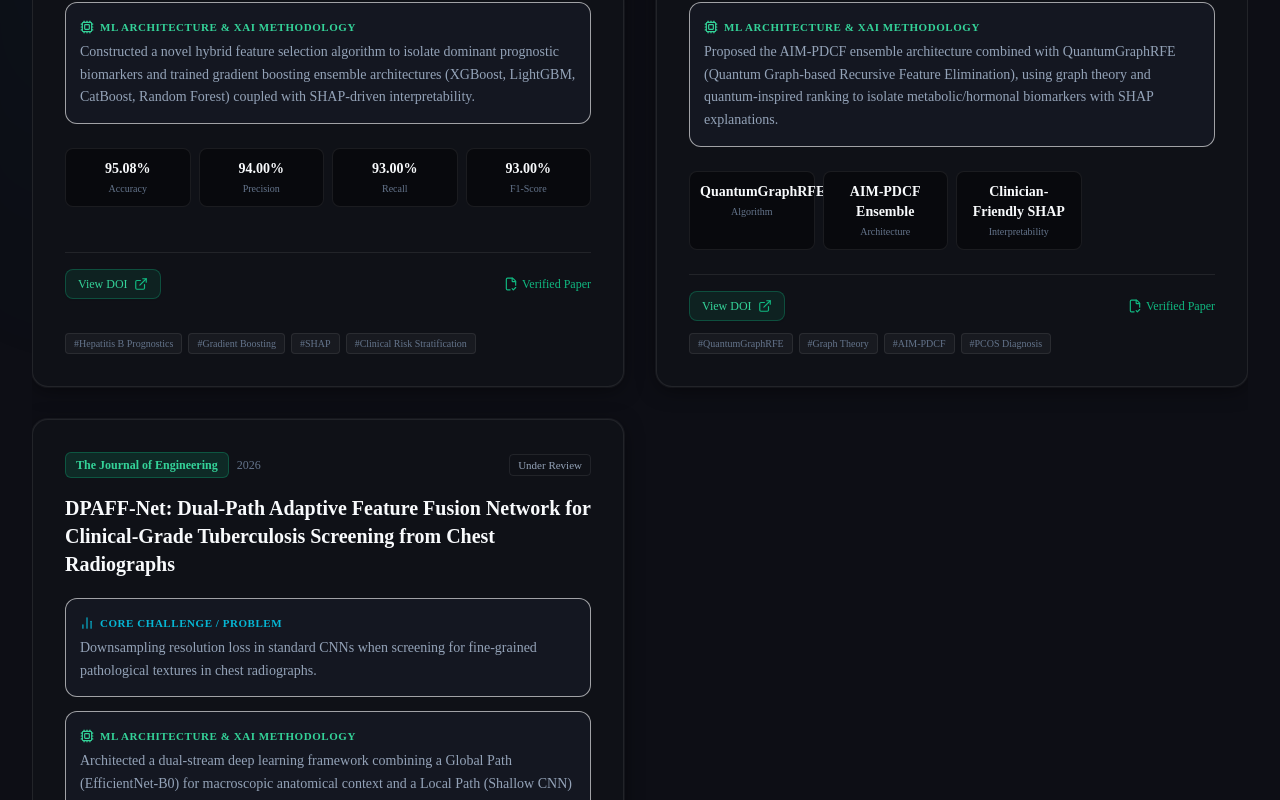
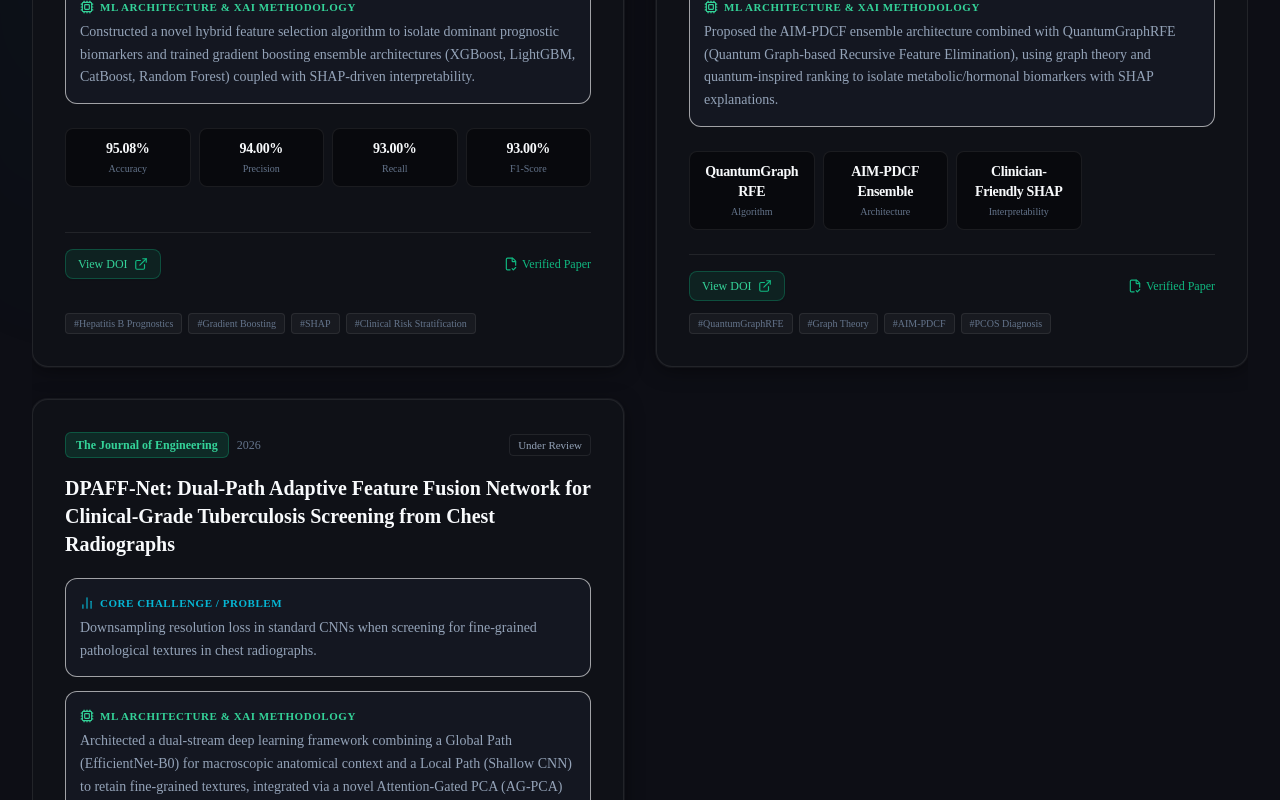
Before and after one commit to inamulhaqueinam5/inamul-haque-inam-portfolio, a Next.js app: page / in a window 1280 px wide. Shown: the part 3040-3840 px from the top of the page. Built offline with nearby package versions, Linux system fonts and the light colour scheme.

Commit message:
fix(research): wrap QuantumGraph RFE metric label to prevent container overflow

```diff
--- a/src/components/ResearchSection.tsx
+++ b/src/components/ResearchSection.tsx
@@ -95,7 +95,7 @@ export const ResearchSection: React.FC = () => {
                       key={idx}
                       className="p-2.5 rounded-lg bg-[#08090D] border border-surface-border text-center"
                     >
-                      <div className="text-xs sm:text-sm font-bold font-mono text-ink-primary text-brand-emerald">
+                      <div className="text-xs sm:text-sm font-bold font-mono text-ink-primary text-brand-emerald tracking-tight">
                         {m.value}
                       </div>
                       <div className="text-[10px] text-ink-tertiary mt-0.5 truncate">
--- a/src/data/portfolioData.ts
+++ b/src/data/portfolioData.ts
@@ -97,7 +97,7 @@ export const publications: Publication[] = [
     problem: "High-fidelity Polycystic Ovary Syndrome (PCOS) diagnosis hindered by high feature dimensionality and opaque 'black-box' medical predictions.",
     methodology: "Proposed the AIM-PDCF ensemble architecture combined with QuantumGraphRFE (Quantum Graph-based Recursive Feature Elimination), using graph theory and quantum-inspired ranking to isolate metabolic/hormonal biomarkers with SHAP explanations.",
     metrics: [
-      { label: "Algorithm", value: "QuantumGraphRFE" },
+      { label: "Algorithm", value: "QuantumGraph RFE" },
       { label: "Architecture", value: "AIM-PDCF Ensemble" },
       { label: "Interpretability", value: "Clinician-Friendly SHAP" },
     ],
```
